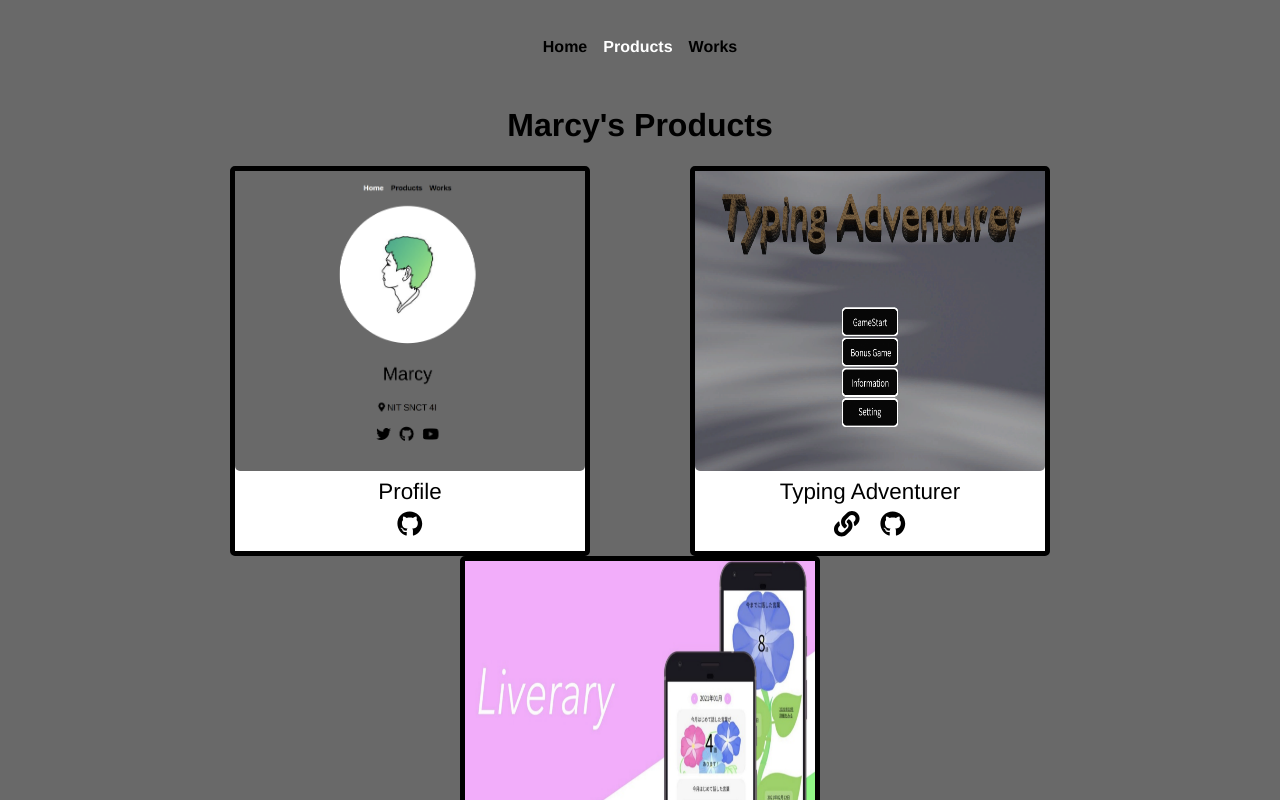
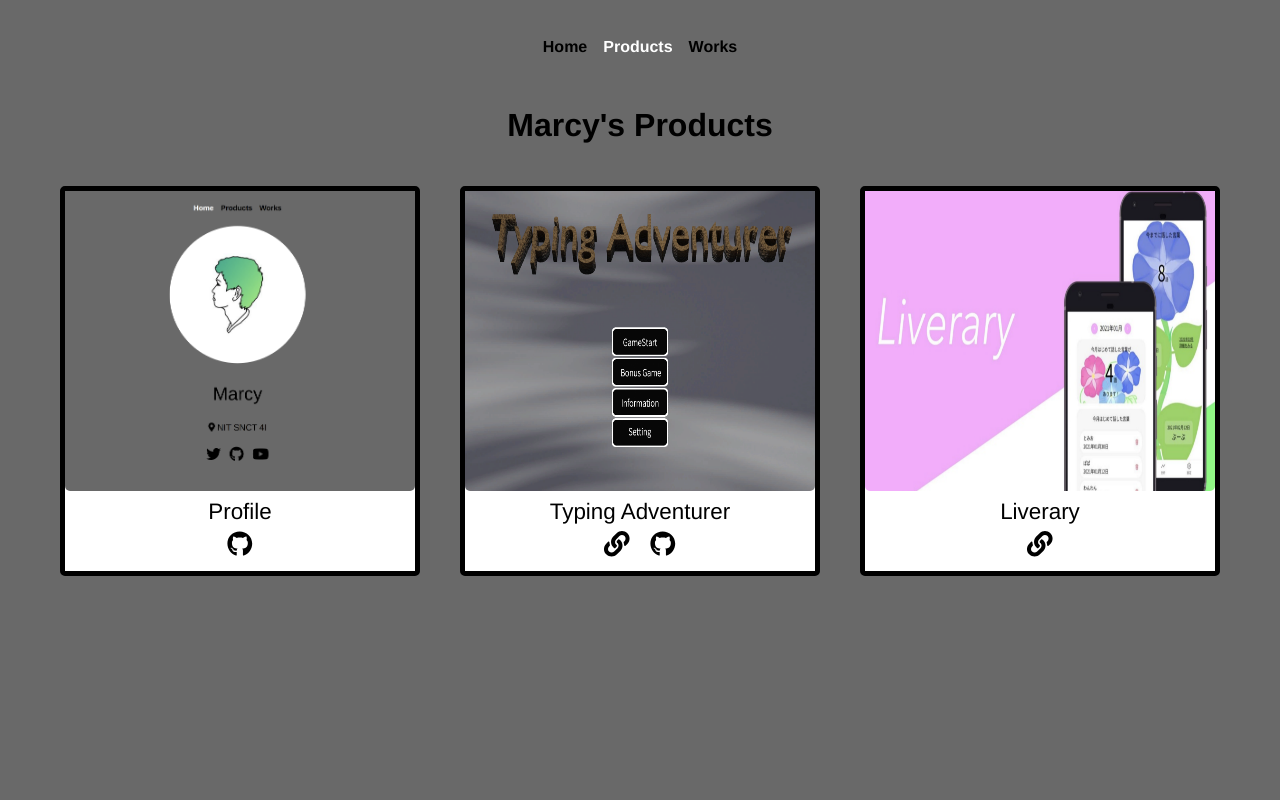
Before and after one commit to MAAAARCY/new_profile, a Vue app: page /products in a window 1280 px wide. Shown: the top 800 px of the page. Built offline with nearby package versions, Linux system fonts and the light colour scheme.

Commit message:
Fix: fix margin

```diff
--- a/src/components/ProductCard.vue
+++ b/src/components/ProductCard.vue
@@ -24,8 +24,6 @@ export default {
   font-size: 2em;
   width: 350px;
   height: 300px;
-  /margin-left: 50px;
-  /margin-right: 50px;
   padding-bottom: 80px;
   border: solid 5px #000000;
   border-radius: 5px;
--- a/src/views/Products.vue
+++ b/src/views/Products.vue
@@ -70,8 +70,7 @@ export default {
 }
 
 .product {
-  margin-left: 50px;
-  margin-right: 50px;
+  margin: 20px;
 }
 
 .product-img {
--- a/src/views/Works.vue
+++ b/src/views/Works.vue
@@ -3,3 +3,10 @@
     <h1>This is an Works page</h1>
   </div>
 </template>
+
+<style>
+
+.works {
+  text-align: center;
+}
+</style>
```
